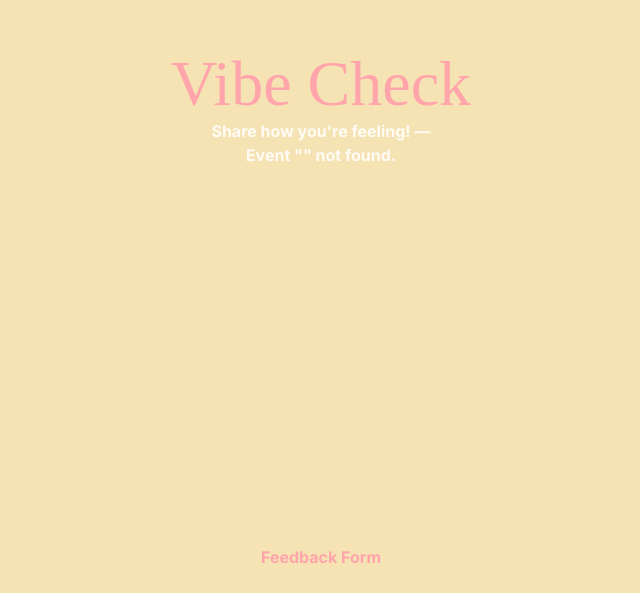
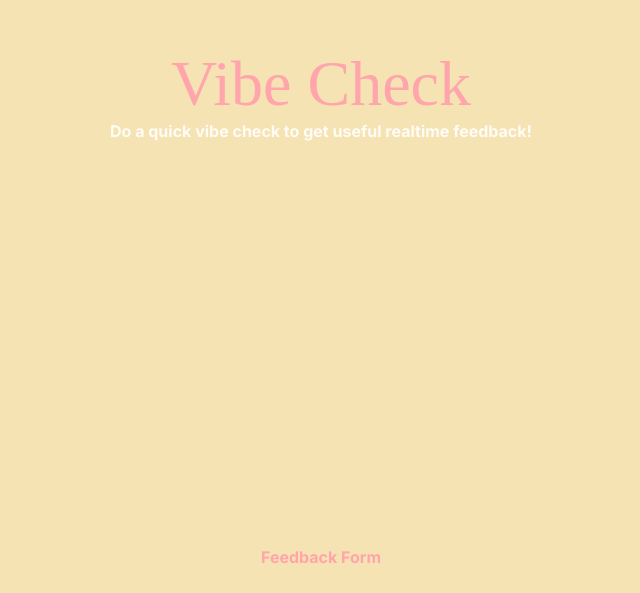
Before and after one commit to JakeRoggenbuck/vibe-check, a Next.js app in the folder nextjs-flask/: page / in a window 1280 px wide. Before the commit this address had no page. Shown: the part 207-800 px from the top of the page, without its empty margins (319-959 px from the left). Built offline with nearby package versions, Linux system fonts and the light colour scheme; a web font is replaced by a local one.

Commit message:
Create better landing page and format

```diff
--- a/nextjs-flask/app/layout.tsx
+++ b/nextjs-flask/app/layout.tsx
@@ -5,7 +5,8 @@ const inter = Inter({ subsets: ["latin"] });
 
 export const metadata = {
   title: "Vibe Check",
-  description: "Do a quick vibe check of a meeting or get some feedback after a presentation",
+  description:
+    "Do a quick vibe check of a meeting or get some feedback after a presentation",
 };
 
 export default function RootLayout({
--- a/nextjs-flask/app/page.tsx
+++ b/nextjs-flask/app/page.tsx
@@ -26,7 +26,7 @@ export default function Home() {
         body: JSON.stringify({
           rating: rating,
           comment: comment,
-		  context: context
+          context: context,
         }),
       });
 
@@ -84,10 +84,12 @@ export default function Home() {
         <div className="card">
           {!submitted ? (
             <>
-              <h2 className="bold">Share how you're feeling! — {context}</h2>
-
               {find_event(context) ? (
                 <>
+                  <h2 className="bold">
+                    Share how you're feeling! — {context}
+                  </h2>
+
                   <div className="stars">
                     {[1, 2, 3, 4, 5].map((star) => (
                       <span
@@ -121,7 +123,9 @@ export default function Home() {
                 </>
               ) : (
                 <>
-                  <h2 className="bold">Event "{context}" not found.</h2>
+                  <h2 className="bold">
+                    Do a quick vibe check to get useful realtime feedback!
+                  </h2>
                 </>
               )}
             </>
```
